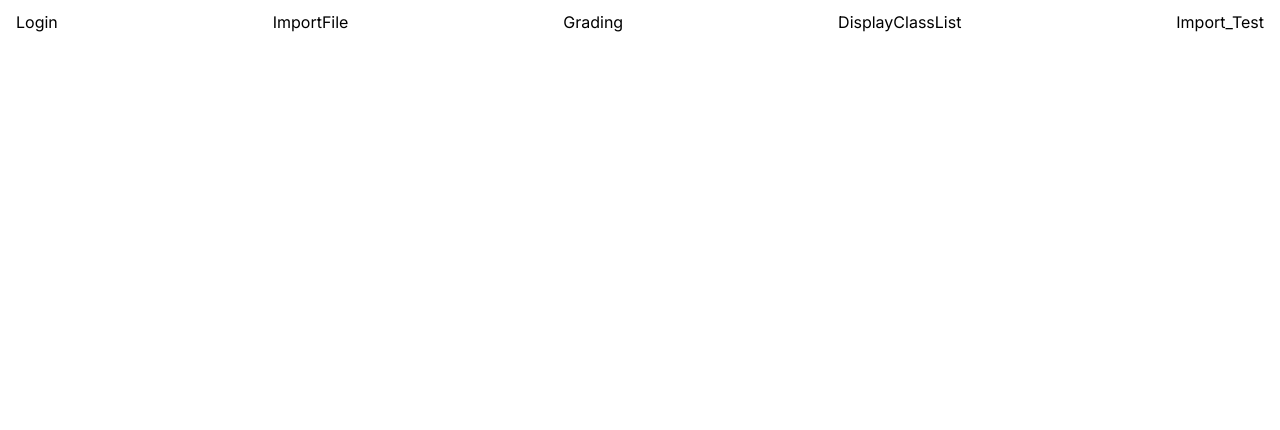
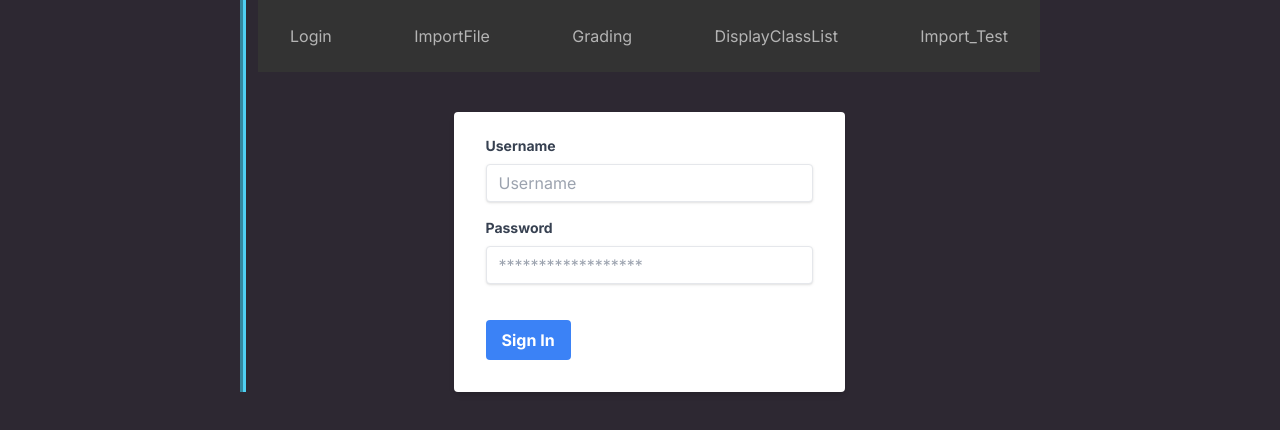
Before and after one commit to JinPlanter/Pharma-Assist, a Next.js app: page / in a window 1280 px wide. Shown: the top 430 px of the page. Built offline with nearby package versions, Linux system fonts and the light colour scheme.

Commit message:
Fixes Blank Root Page Bug
The main page is displayed as the Login Page, however we might want a home page instead

```diff
--- a/app/Tabs/Import_Test/page.js
+++ b/app/Tabs/Import_Test/page.js
@@ -10,7 +10,7 @@ const ImportButton = () => {
     const [students, setStudents] = useState([]);
 
     const handleImport = () => {
-        requires('/data/classList.json')
+        fetch('../data/classList.json')
             .then(response => {
                 if (!response.ok) {
                     console.error(response);
--- a/app/page.js
+++ b/app/page.js
@@ -1,9 +1,11 @@
-import Navbar from "./navbar";
+import HomePage from "./Tabs/Login/page";
 
 export default function Home() {
-  return (
-    <main>
-      <Navbar />
-    </main>
-  );
+    return (
+        <div>
+            <main>
+                <HomePage />
+            </main>
+        </div>
+    );
 }
```
